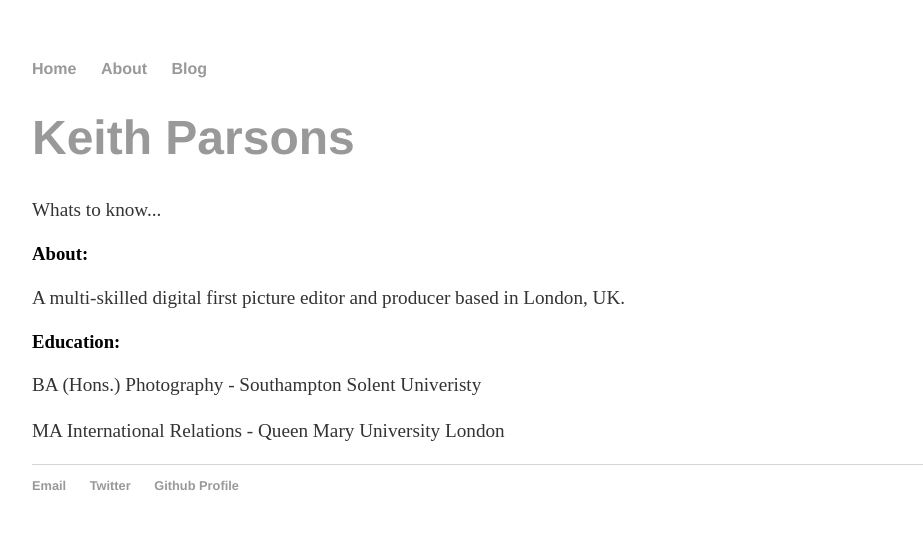
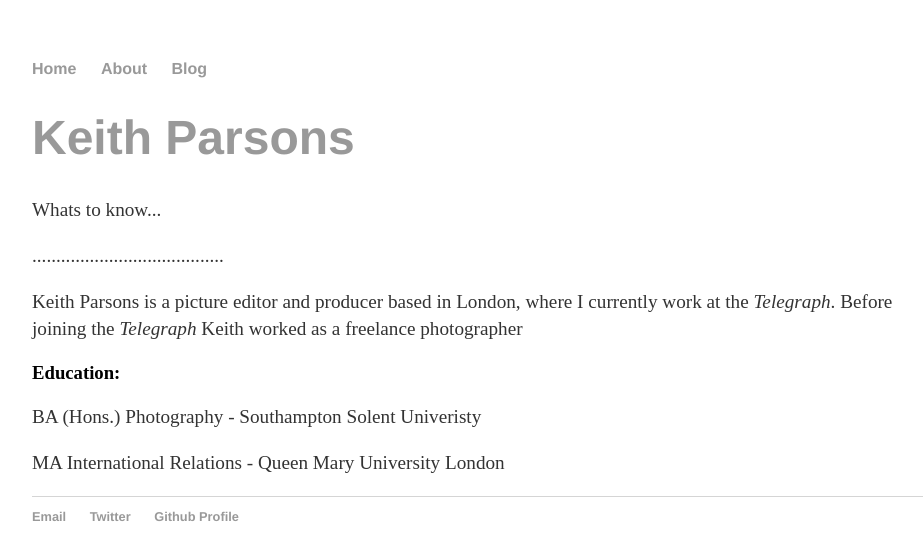
Before and after one commit to klparsons/klparsons90.github.io, a Jekyll site: the page built from about/index.html, in a window 1280 px wide. Shown: the top 560 px of the page, without its empty margins (160-1083 px from the left). Built offline with Jekyll 4.4.1, drawn with Linux system fonts in a browser that asks for light colours.

Commit message:
Update index.html

```diff
--- a/about/index.html
+++ b/about/index.html
@@ -7,10 +7,9 @@ title: Keith Parsons
     <h1><a href="www.keithparsons.net">Keith Parsons</a></h1>
 
       <p>Whats to know...</p>
-
-
-      <h3>About:</h3>
-            <p>A multi-skilled digital first picture editor and producer based in London, UK.</p>
+      <p>........................................</p>
+        <p>Keith Parsons is a picture editor and producer based in London, where I currently work at the <i>Telegraph</i>. Before joining the <i>Telegraph</i> Keith worked as a freelance photographer
+        </p>
 
 
        <h3>Education:</h3>
```
